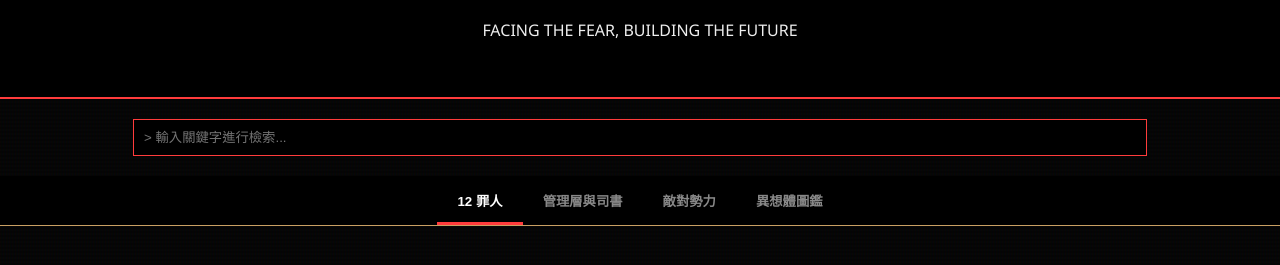
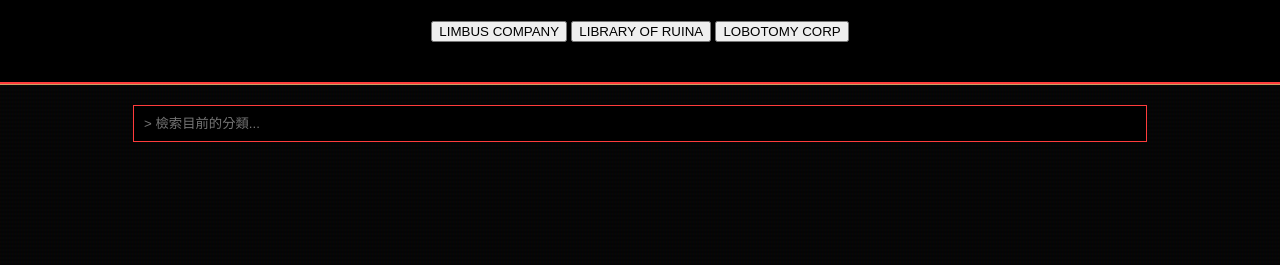
Before and after one commit to slesforever/project-moon-archive, a plain HTML site: page index.html in a window 1280 px wide. Shown: the part 107-372 px from the top of the page. Drawn offline with Linux system fonts and the light colour scheme.

Commit message:
Update index.html

```diff
--- a/index.html
+++ b/index.html
@@ -2,26 +2,24 @@
 <html lang="zh-Hant">
 <head>
     <meta charset="UTF-8">
-    <meta name="viewport" content="width=device-width, initial-scale=1.0">
     <title>PROJECT MOON ARCHIVE</title>
     <link rel="stylesheet" href="styles.css">
 </head>
 <body>
     <header>
         <h1>PROJECT MOON ARCHIVE</h1>
-        <p>FACING THE FEAR, BUILDING THE FUTURE</p>
+        <div class="game-selector">
+            <button class="game-btn active" data-game="LimbusCompany">LIMBUS COMPANY</button>
+            <button class="game-btn" data-game="LibraryOfRuina">LIBRARY OF RUINA</button>
+            <button class="game-btn" data-game="LobotomyCorp">LOBOTOMY CORP</button>
+        </div>
     </header>
 
+    <nav id="subnav"></nav>
+
     <div class="search-area">
-        <input type="text" id="search" placeholder="> 輸入關鍵字進行檢索...">
+        <input type="text" id="search" placeholder="> 檢索目前的分類...">
     </div>
-
-    <nav id="navbar">
-        <button class="active" data-cat="sinners">12 罪人</button>
-        <button data-cat="sephirah">管理層與司書</button>
-        <button data-cat="enemies">敵對勢力</button>
-        <button data-cat="abnos">異想體圖鑑</button>
-    </nav>
 
     <main class="container" id="dataGrid"></main>
 
```
